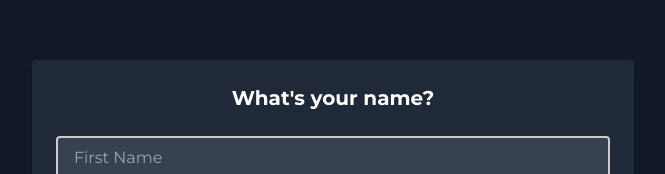
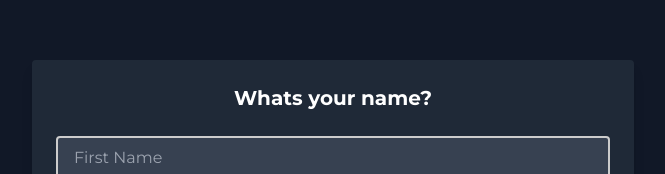
Before and after one commit to richardagaya/landingpage, a Next.js app: page /Skillstest in a window 1280 px wide. Shown: the part 214-388 px from the top of the page, without its empty margins (307-972 px from the left). Built offline with nearby package versions, Linux system fonts and the light colour scheme.

Commit message:
upate Skillstest.tsx

```diff
--- a/pages/Skillstest.tsx
+++ b/pages/Skillstest.tsx
@@ -1,6 +1,6 @@
 import { useState } from 'react';
 import { useRouter } from 'next/router';
-import { questions, industryUrlMap, Answer } from '../helpers'; // Ensure correct path
+import { questions, Answer } from '../helpers'; // Ensure correct path
 
 const Quiz = () => {
   const [firstName, setFirstName] = useState("");
@@ -53,7 +53,7 @@ const Quiz = () => {
     return (
       <div className="flex h-screen items-center justify-center bg-gray-900">
         <div className="p-6 bg-gray-800 text-center rounded shadow-lg">
-          <h1 className="text-xl text-white font-bold mb-4">What's your name?</h1>
+          <h1 className="text-xl text-white font-bold mb-4">Whats your name?</h1>
           <input
             type="text"
             value={firstName}
```
